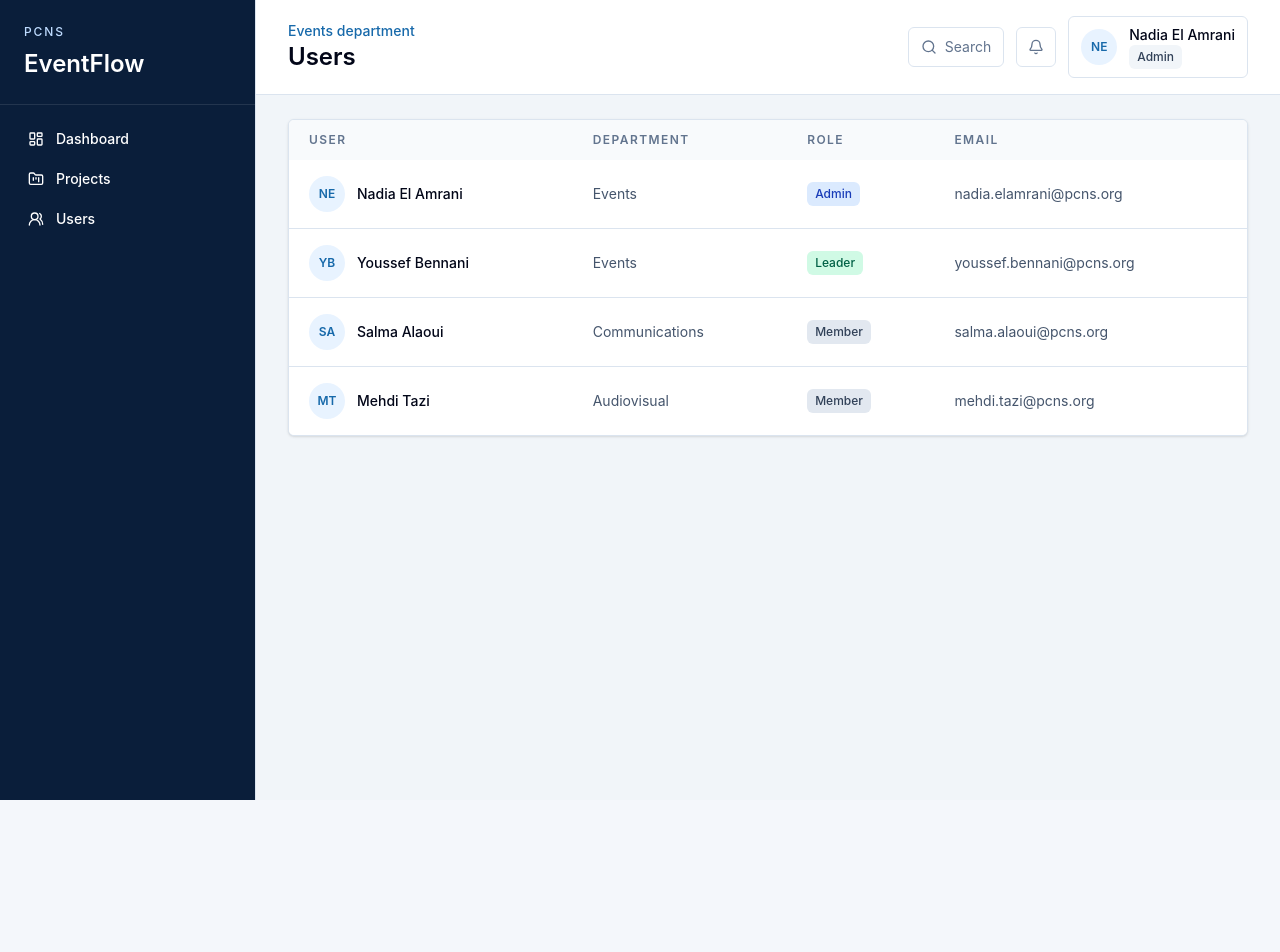
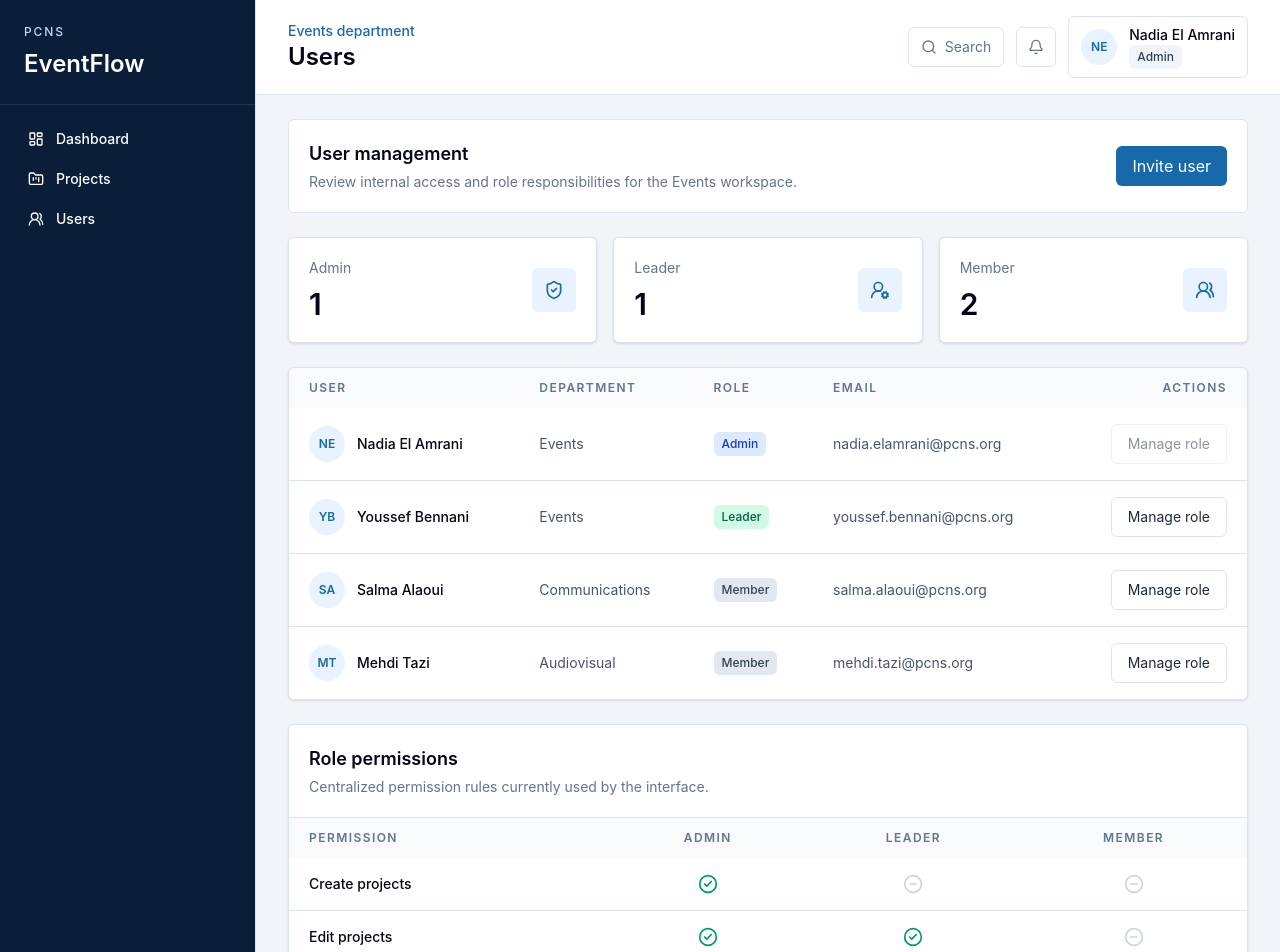
Before and after one commit to othmanee23/EventFlow, a Next.js app: page /users in a window 1280 px wide. Shown: the top 952 px of the page. Before the commit the page ends 800 px from the top, so only its background shows below. Built offline with nearby package versions, Linux system fonts and the light colour scheme.

Commit message:
Add user role management views

```diff
--- a/app/users/page.tsx
+++ b/app/users/page.tsx
@@ -1,7 +1,11 @@
 import { AppShell } from "@/components/layout/app-shell";
+import { Button } from "@/components/ui/button";
+import { RolePermissions } from "@/components/users/role-permissions";
+import { UsersRoleSummary } from "@/components/users/users-role-summary";
 import { UsersTable } from "@/components/users/users-table";
 import { getCurrentSession } from "@/features/auth/auth-service";
 import { getUsers } from "@/features/users/user-service";
+import { canManageUsers } from "@/lib/permissions";
 
 export default function UsersPage() {
   const session = getCurrentSession();
@@ -9,7 +13,20 @@ export default function UsersPage() {
 
   return (
     <AppShell user={session.user} title="Users">
-      <UsersTable users={users} />
+      <div className="grid gap-6">
+        <section className="flex flex-col gap-4 rounded-md border border-border-soft bg-white p-5 md:flex-row md:items-center md:justify-between">
+          <div>
+            <h2 className="text-lg font-semibold text-slate-950">User management</h2>
+            <p className="mt-1 text-sm text-slate-500">
+              Review internal access and role responsibilities for the Events workspace.
+            </p>
+          </div>
+          {canManageUsers(session.user.role) ? <Button>Invite user</Button> : null}
+        </section>
+        <UsersRoleSummary users={users} />
+        <UsersTable users={users} viewer={session.user} />
+        <RolePermissions />
+      </div>
     </AppShell>
   );
 }
--- /dev/null
+++ b/components/users/role-permissions.tsx
@@ -0,0 +1,72 @@
+import { CheckCircle2, MinusCircle } from "lucide-react";
+import { Card } from "@/components/ui/card";
+import { ROLES } from "@/lib/constants";
+import { ROLE_PERMISSIONS } from "@/lib/permissions";
+import { cn } from "@/lib/utils";
+import type { UserRole } from "@/types/user";
+
+const permissionRows = [
+  {
+    key: "createProjects",
+    label: "Create projects",
+  },
+  {
+    key: "editProjects",
+    label: "Edit projects",
+  },
+  {
+    key: "assignTasks",
+    label: "Assign tasks",
+  },
+  {
+    key: "manageUsers",
+    label: "Manage users",
+  },
+] as const;
+
+export function RolePermissions() {
+  const roles: UserRole[] = ["admin", "leader", "member"];
+
+  return (
+    <Card className="overflow-hidden">
+      <div className="border-b border-border-soft p-5">
+        <h2 className="text-lg font-semibold text-slate-950">Role permissions</h2>
+        <p className="mt-1 text-sm text-slate-500">Centralized permission rules currently used by the interface.</p>
+      </div>
+      <div className="overflow-x-auto">
+        <table className="w-full min-w-[640px] border-collapse text-left text-sm">
+          <thead className="bg-slate-50 text-xs uppercase tracking-[0.12em] text-slate-500">
+            <tr>
+              <th className="px-5 py-3 font-semibold">Permission</th>
+              {roles.map((role) => (
+                <th className="px-5 py-3 text-center font-semibold" key={role}>
+                  {ROLES[role]}
+                </th>
+              ))}
+            </tr>
+          </thead>
+          <tbody className="divide-y divide-border-soft">
+            {permissionRows.map((permission) => (
+              <tr key={permission.key}>
+                <td className="px-5 py-4 font-medium text-slate-950">{permission.label}</td>
+                {roles.map((role) => {
+                  const allowed = ROLE_PERMISSIONS[role][permission.key];
+                  const Icon = allowed ? CheckCircle2 : MinusCircle;
+
+                  return (
+                    <td className="px-5 py-4 text-center" key={role}>
+                      <Icon
+                        aria-label={allowed ? "Allowed" : "Not allowed"}
+                        className={cn("mx-auto h-5 w-5", allowed ? "text-emerald-600" : "text-slate-300")}
+                      />
+                    </td>
+                  );
+                })}
+              </tr>
+            ))}
+          </tbody>
+        </table>
+      </div>
+    </Card>
+  );
+}
--- /dev/null
+++ b/components/users/users-role-summary.tsx
@@ -0,0 +1,41 @@
+import { ShieldCheck, UserRoundCog, UsersRound } from "lucide-react";
+import { Card, CardContent } from "@/components/ui/card";
+import { ROLES } from "@/lib/constants";
+import type { User, UserRole } from "@/types/user";
+
+type UsersRoleSummaryProps = {
+  users: User[];
+};
+
+const roleIcons: Record<UserRole, typeof ShieldCheck> = {
+  admin: ShieldCheck,
+  leader: UserRoundCog,
+  member: UsersRound,
+};
+
+export function UsersRoleSummary({ users }: UsersRoleSummaryProps) {
+  const roles: UserRole[] = ["admin", "leader", "member"];
+
+  return (
+    <section className="grid gap-4 md:grid-cols-3">
+      {roles.map((role) => {
+        const Icon = roleIcons[role];
+        const count = users.filter((user) => user.role === role).length;
+
+        return (
+          <Card key={role}>
+            <CardContent className="flex items-center justify-between p-5">
+              <div>
+                <p className="text-sm text-slate-500">{ROLES[role]}</p>
+                <p className="mt-2 text-3xl font-semibold tracking-normal text-slate-950">{count}</p>
+              </div>
+              <div className="flex h-11 w-11 items-center justify-center rounded-md bg-brand-sky text-brand-blue">
+                <Icon aria-hidden="true" className="h-5 w-5" />
+              </div>
+            </CardContent>
+          </Card>
+        );
+      })}
+    </section>
+  );
+}
--- a/components/users/users-table.tsx
+++ b/components/users/users-table.tsx
@@ -1,27 +1,36 @@
 import { Avatar } from "@/components/ui/avatar";
+import { Button } from "@/components/ui/button";
 import { Card } from "@/components/ui/card";
 import { RoleBadge } from "@/components/users/role-badge";
+import { canManageUserRole, canManageUsers } from "@/lib/permissions";
 import type { User } from "@/types/user";
 
 type UsersTableProps = {
+  viewer: User;
   users: User[];
 };
 
-export function UsersTable({ users }: UsersTableProps) {
+export function UsersTable({ users, viewer }: UsersTableProps) {
+  const showActions = canManageUsers(viewer.role);
+
   return (
     <Card className="overflow-hidden">
       <div className="overflow-x-auto">
-        <table className="w-full min-w-[680px] border-collapse text-left text-sm">
+        <table className="w-full min-w-[780px] border-collapse text-left text-sm">
           <thead className="bg-slate-50 text-xs uppercase tracking-[0.12em] text-slate-500">
             <tr>
               <th className="px-5 py-3 font-semibold">User</th>
               <th className="px-5 py-3 font-semibold">Department</th>
               <th className="px-5 py-3 font-semibold">Role</th>
               <th className="px-5 py-3 font-semibold">Email</th>
+              {showActions ? <th className="px-5 py-3 text-right font-semibold">Actions</th> : null}
             </tr>
           </thead>
           <tbody className="divide-y divide-border-soft">
-            {users.map((user) => (
+            {users.map((user) => {
+              const canManage = canManageUserRole(viewer, user);
+
+              return (
                 <tr className="bg-white" key={user.id}>
                   <td className="px-5 py-4">
                     <div className="flex items-center gap-3">
@@ -34,8 +43,16 @@ export function UsersTable({ users }: UsersTableProps) {
                     <RoleBadge role={user.role} />
                   </td>
                   <td className="px-5 py-4 text-slate-600">{user.email}</td>
+                  {showActions ? (
+                    <td className="px-5 py-4 text-right">
+                      <Button disabled={!canManage} variant="secondary">
+                        Manage role
+                      </Button>
+                    </td>
+                  ) : null}
                 </tr>
-            ))}
+              );
+            })}
           </tbody>
         </table>
       </div>
--- a/lib/permissions.ts
+++ b/lib/permissions.ts
@@ -1,20 +1,52 @@
 import type { Task } from "@/types/task";
 import type { User, UserRole } from "@/types/user";
 
+export type RolePermissions = {
+  assignTasks: boolean;
+  createProjects: boolean;
+  editProjects: boolean;
+  manageUsers: boolean;
+};
+
+export const ROLE_PERMISSIONS: Record<UserRole, RolePermissions> = {
+  admin: {
+    assignTasks: true,
+    createProjects: true,
+    editProjects: true,
+    manageUsers: true,
+  },
+  leader: {
+    assignTasks: true,
+    createProjects: false,
+    editProjects: true,
+    manageUsers: false,
+  },
+  member: {
+    assignTasks: false,
+    createProjects: false,
+    editProjects: false,
+    manageUsers: false,
+  },
+};
+
 export function canCreateProject(role: UserRole) {
-  return role === "admin";
+  return ROLE_PERMISSIONS[role].createProjects;
 }
 
 export function canManageUsers(role: UserRole) {
-  return role === "admin";
+  return ROLE_PERMISSIONS[role].manageUsers;
+}
+
+export function canManageUserRole(viewer: User, targetUser: User) {
+  return canManageUsers(viewer.role) && viewer.id !== targetUser.id;
 }
 
 export function canAssignTasks(role: UserRole) {
-  return role === "admin" || role === "leader";
+  return ROLE_PERMISSIONS[role].assignTasks;
 }
 
 export function canEditProject(role: UserRole) {
-  return role === "admin" || role === "leader";
+  return ROLE_PERMISSIONS[role].editProjects;
 }
 
 export function canMoveTask(user: User, task: Task) {
```
Lines whose indentation alone changed are shown as unchanged.
